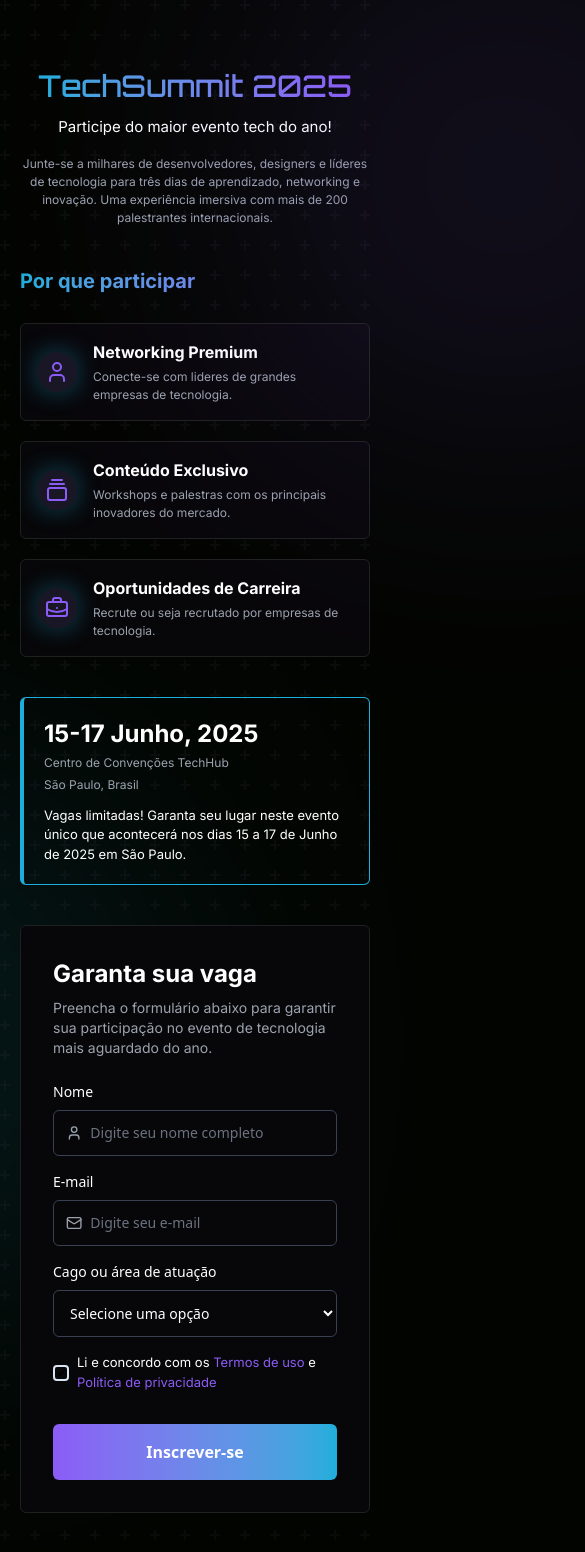
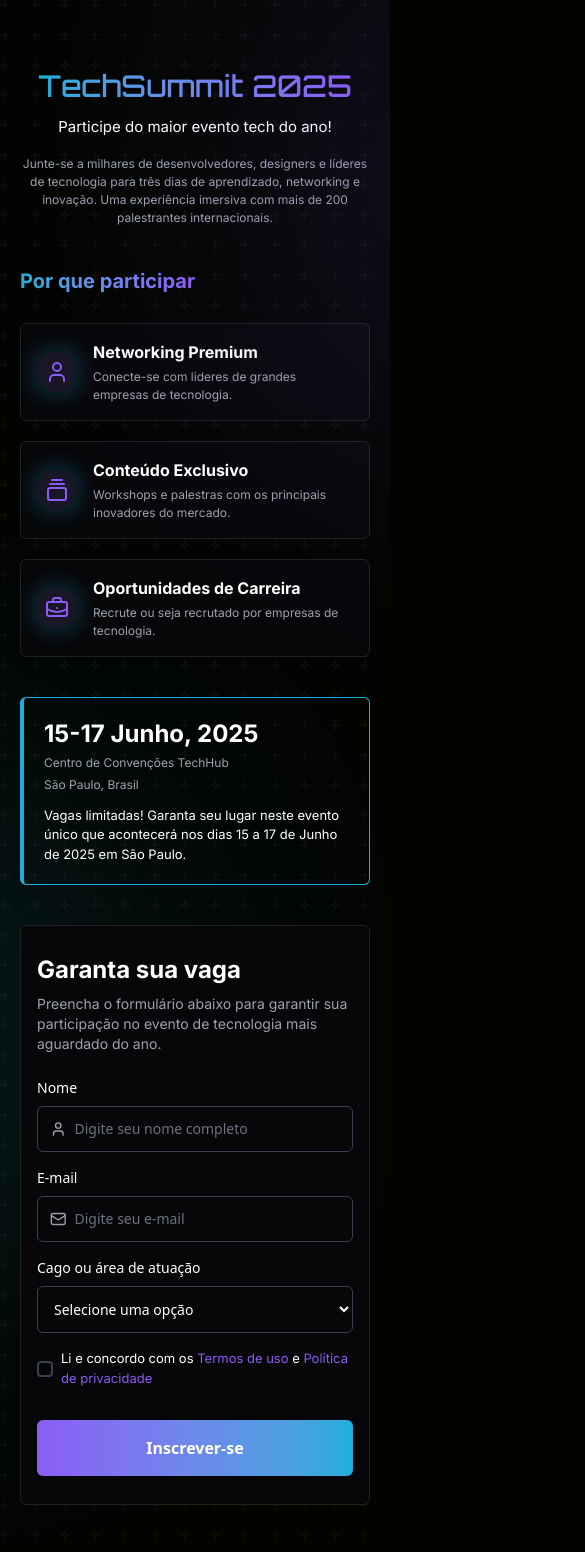
Before and after one commit to davidpamplonna/techsummit, a Next.js app: page / in a window 390 px wide. Shown: the top 1552 px of the page, 585 px wide, since content can reach past the window. Built offline with nearby package versions, Linux system fonts and the light colour scheme.

Commit message:
finalizando projeto, adicionando últimos ajustes

```diff
--- a/src/app/page.tsx
+++ b/src/app/page.tsx
@@ -22,7 +22,7 @@ export default function Home() {
     }
 
   return (
-    <section className="bg-hero bg-repeat min-h-screen w-full relative">
+    <section className="bg-hero bg-repeat min-h-screen w-full relative overflow-hidden">
       <div className="absolute w-[450px] h-[450px] bg-secondary-purple left-[72%] top-[-50px] rounded-full blur-[150px] opacity-20" />
 
       <div className="container mx-auto max-w-6xl py-12 ">
@@ -52,7 +52,7 @@ export default function Home() {
           <div className="grid grid-cols-1 md:grid-cols-2 gap-10 mt-10">
             {/* cols-left */}
             <div className="flex flex-col">
-              <h3 className="font-bold text-xl md:text-2xl bg-gradient-to-r from-primary-blue to-secondary-purple bg-clip-text text-transparent ">
+              <h3 className="text-xl md:text-2xl font-bold bg-gradient-to-r via-secondary-purple from-primary-blue to-secondary-purple bg-clip-text text-transparent">
                 Por que participar
               </h3>
               <div className="mt-7">
@@ -75,7 +75,7 @@ export default function Home() {
               </div>
             </div>
             {/* cols-right */}
-            <div className="bg-surface-panel border border-border-card rounded-md p-8 space-y-5">
+            <div className="bg-surface-panel border border-border-card rounded-md p-4 md:p-8 space-y-5 py-7">
               <h2 className="font-bold text-2xl mb-2">Garanta sua vaga</h2>
               <p className="text-description text-sm">Preencha o formulário abaixo para garantir sua participação no evento de tecnologia mais aguardado do ano.</p>
               <div className="mt-6 space-y-4 w-full">
--- a/src/components/inputform.tsx
+++ b/src/components/inputform.tsx
@@ -64,11 +64,11 @@ export function InputForm() {
 
   if (submitted) {
     return (
-      <div className="flex flex-col items-center justify-center h-full mt-20">
-        <div className="bg-green-900/50 rounded-full p-4 mb-2">
+      <div className="flex flex-col items-center justify-center h-full mt-10 py-2 md:mt-20">
+        <div className="bg-green-900/50 rounded-full p-4 mb-4">
           <CheckCircle className="w-8 h-8 text-green-600 " />
         </div>
-        <h2 className="text-2xl mb-4 font-bold">
+        <h2 className="text-2xl mb-4 font-bold text-center">
           Inscrição realizada com sucesso!
         </h2>
         <p className="text-sm text-center text-description">
@@ -194,15 +194,15 @@ export function InputForm() {
             <input
               {...register("terms")}
               type="checkbox"
-              className="hidden peer"
+              className="hidden peer "
             />
             <span
               className={`
         w-4 h-4 rounded border-2
-        border-border-focus
+        border-border-defeault
         flex items-center justify-center
         transition-all duration-200
-        peer-checked:bg-white ${
+        peer-checked:bg-white peer-checked:border-none ${
           errors.terms ? "border-red-500" : "border-border-default"
         }
       `}
```
